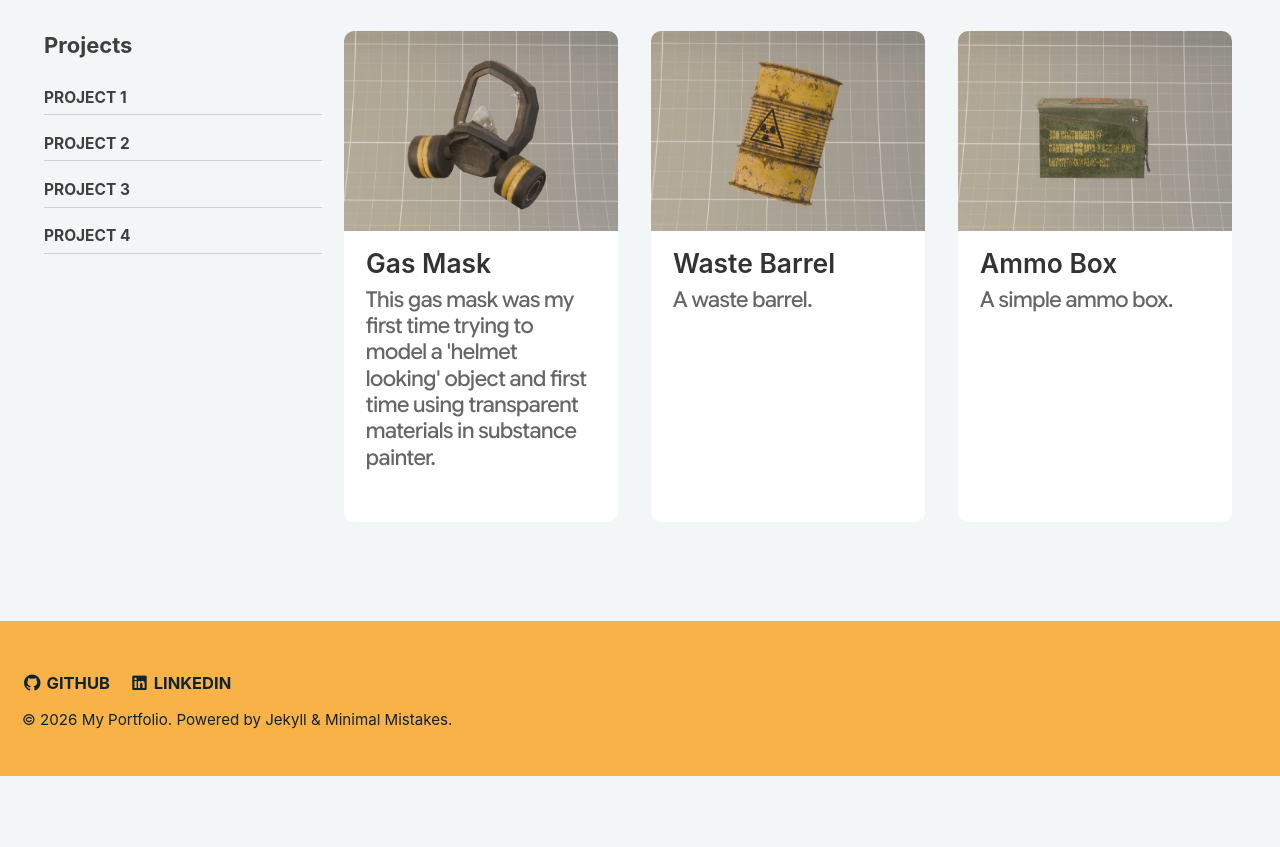
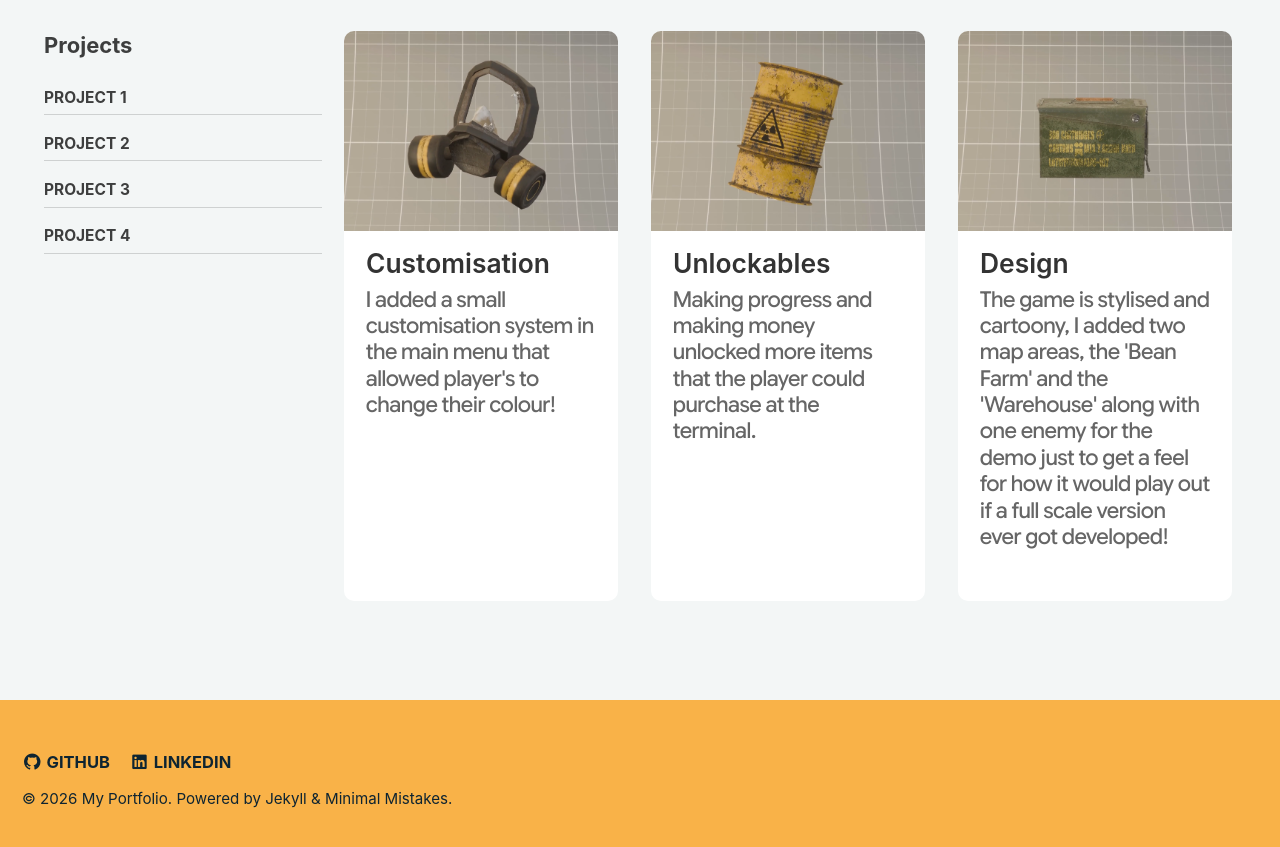
Before and after one commit to AlexUlster/AlexUlster.github.io, a Jekyll site: the page built from _pages/projects-pro4.md, in a window 1280 px wide and 900 px high, scrolled down 737 px, cut to the strip 45-892 px from the top of the window. Built offline with Jekyll 4.4.1, drawn with Linux system fonts in a browser that asks for light colours; before the commit the page ends 1558 px from its top, so only the background shows below that.

Commit message:
Update projects-pro4.md

```diff
--- a/_pages/projects-pro4.md
+++ b/_pages/projects-pro4.md
@@ -8,17 +8,17 @@ sidebar:
     - projects
 
 cards:
-  - title: "Gas Mask"
+  - title: "Customisation"
     image: /assets/images/GM1.png
-    text: "This gas mask was my first time trying to model a 'helmet looking' object and first time using transparent materials in substance painter."
+    text: "I added a small customisation system in the main menu that allowed player's to change their colour!"
 
-  - title: "Waste Barrel"
+  - title: "Unlockables"
     image: /assets/images/WB1.png
-    text: "A waste barrel."
+    text: "Making progress and making money unlocked more items that the player could purchase at the terminal."
 
-  - title: "Ammo Box"
+  - title: "Design"
     image: /assets/images/AB1.png
-    text: "A simple ammo box."
+    text: "The game is stylised and cartoony, I added two map areas, the 'Bean Farm' and the 'Warehouse' along with one enemy for the demo just to get a feel for how it would play out if a full scale version ever got     developed!"
 ---
 
 <style>
@@ -43,7 +43,7 @@ Bean Business was a small extraction game demo I made at the NRC for an assignme
 
 <div style="height: 20px;"></div>
 
-{% include video id="qKcPhpC2mTw" %}
+{% include video id="2Zsx_jxE1vg" %}
 
 {% include project-cards.html cards=page.cards %}
 
```
